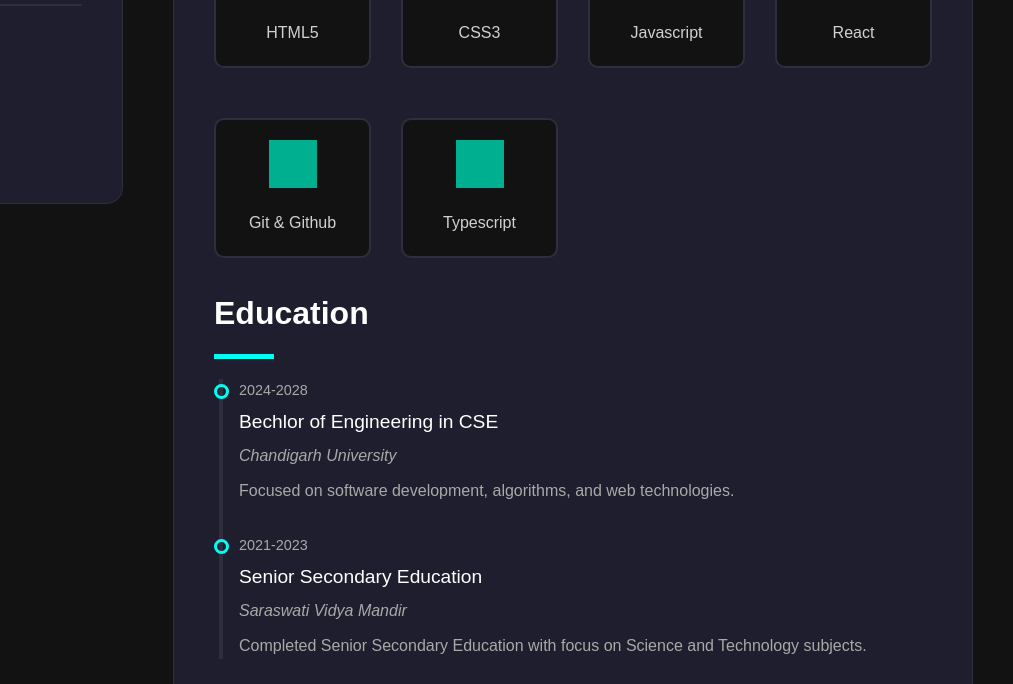
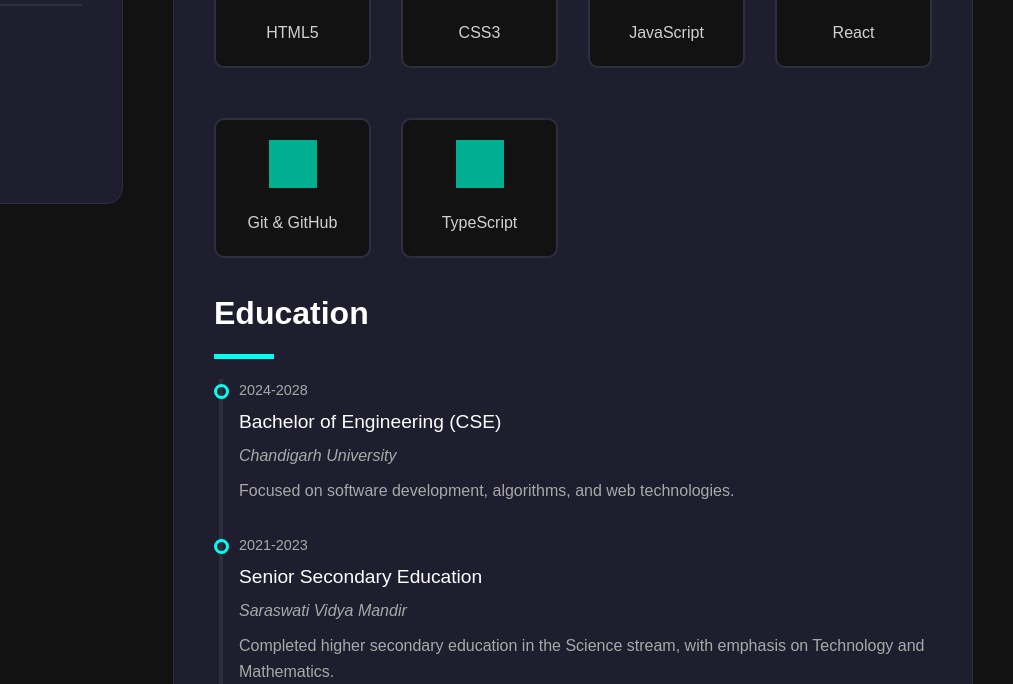
Before and after one commit to satyamkumarjha17/Portfolio, a plain HTML site: page index.html in a window 1280 px wide. Shown: the part 556-1240 px from the top of the page, 267-1280 px from the left. Drawn offline with Linux system fonts and the light colour scheme; grey boxes are pictures that could not be loaded.

Commit message:
Update index.html

```diff
--- a/index.html
+++ b/index.html
@@ -84,7 +84,7 @@
                     </div>
                     <div class="item">
                         <img src="https://simpleicons.org/icons/javascript.svg" alt="">
-                        <h3>Javascript</h3>
+                        <h3>JavaScript</h3>
                     </div>
                     <div class="item">
                         <img src="https://simpleicons.org/icons/react.svg" alt="">
@@ -92,11 +92,11 @@
                     </div>
                     <div class="item">
                         <img src="https://simpleicons.org/icons/git.svg" alt="">
-                        <h3>Git & Github</h3>
+                        <h3>Git & GitHub</h3>
                     </div>
                     <div class="item">
                         <img src="https://simpleicons.org/icons/typescript.svg" alt="">
-                        <h3>Typescript</h3>
+                        <h3>TypeScript</h3>
                     </div>
                 </div>
              </div>
@@ -109,7 +109,7 @@
 
                     <div class="edfirst">
                         <div class="year">2024-2028</div>
-                        <h3 class="degree">Bechlor of Engineering in CSE</h3>
+                        <h3 class="degree">Bachelor of Engineering (CSE)</h3>
                         <p class="college">Chandigarh University</p>
                         <p class="work">Focused on software development, algorithms, and web technologies.</p>
                         <div class="goal"></div>
@@ -118,7 +118,7 @@
                         <div class="year">2021-2023</div>
                         <h3 class="degree">Senior Secondary Education</h3>
                         <p class="college">Saraswati Vidya Mandir</p>
-                        <p class="work">Completed Senior Secondary Education with focus on Science and Technology subjects.</p>
+                        <p class="work">Completed higher secondary education in the Science stream, with emphasis on Technology and Mathematics.</p>
                         <div class="goal"></div>
                     </div>
 
```
